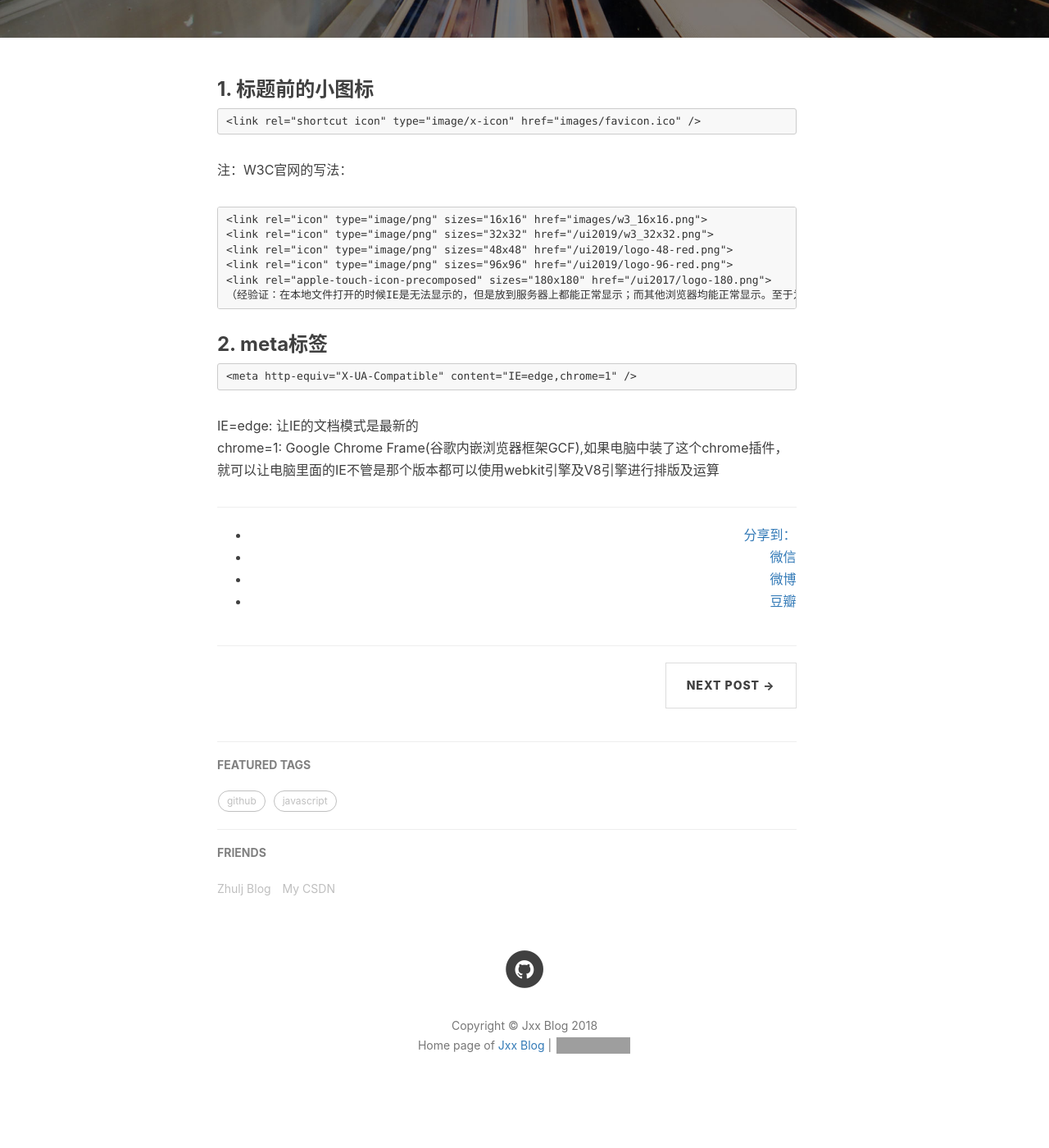
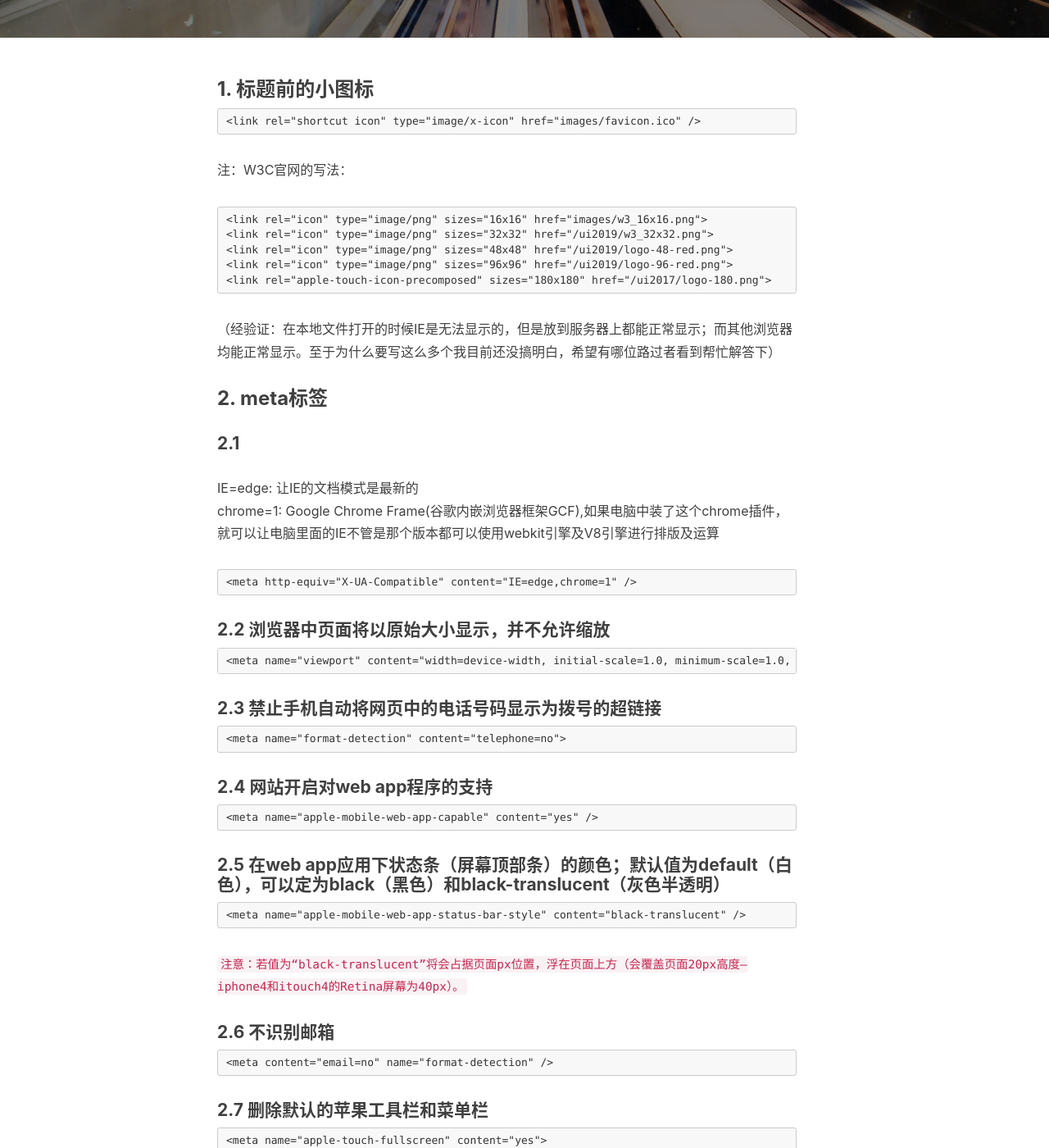
Before and after one commit to onepiece1991/onepiece1991.github.io, a Jekyll site: the page built from _posts/2018-09-21-html-2018.md, in a window 1280 px wide and 1400 px high, scrolled down 477 px. Shown: the whole window at 82% size. Built offline with Jekyll 4.4.1, drawn with Linux system fonts in a browser that asks for light colours; nearby versions of some CDN libraries; comment, search, counter and statistics services are not loaded; before the commit the page ends 1856 px from its top, so only the background shows below that; some of the changed text lies outside the part shown; grey boxes are pictures that could not be loaded.

Commit message:
html and css

````diff
--- a/_posts/2018-09-21-html-2018.md
+++ b/_posts/2018-09-21-html-2018.md
@@ -21,12 +21,79 @@ tags:
 <link rel="icon" type="image/png" sizes="48x48" href="/ui2019/logo-48-red.png">
 <link rel="icon" type="image/png" sizes="96x96" href="/ui2019/logo-96-red.png">
 <link rel="apple-touch-icon-precomposed" sizes="180x180" href="/ui2017/logo-180.png">
+```
 （经验证：在本地文件打开的时候IE是无法显示的，但是放到服务器上都能正常显示；而其他浏览器均能正常显示。至于为什么要写这么多个我目前还没搞明白，希望有哪位路过者看到帮忙解答下）
-```
 
 ### 2. meta标签
+
+#### 2.1
+IE=edge: 让IE的文档模式是最新的
+chrome=1: Google Chrome Frame(谷歌内嵌浏览器框架GCF),如果电脑中装了这个chrome插件，就可以让电脑里面的IE不管是那个版本都可以使用webkit引擎及V8引擎进行排版及运算
 ```
 <meta http-equiv="X-UA-Compatible" content="IE=edge,chrome=1" />
 ```
-IE=edge: 让IE的文档模式是最新的
-chrome=1: Google Chrome Frame(谷歌内嵌浏览器框架GCF),如果电脑中装了这个chrome插件，就可以让电脑里面的IE不管是那个版本都可以使用webkit引擎及V8引擎进行排版及运算
+
+#### 2.2 浏览器中页面将以原始大小显示，并不允许缩放
+```
+<meta name="viewport" content="width=device-width, initial-scale=1.0, minimum-scale=1.0, maximum-scale=1.0, user-scalable=no">
+```
+
+#### 2.3 禁止手机自动将网页中的电话号码显示为拨号的超链接
+```
+<meta name="format-detection" content="telephone=no">
+```
+
+#### 2.4 网站开启对web app程序的支持
+```
+<meta name="apple-mobile-web-app-capable" content="yes" />
+```
+
+#### 2.5 在web app应用下状态条（屏幕顶部条）的颜色；默认值为default（白色），可以定为black（黑色）和black-translucent（灰色半透明）
+```
+<meta name="apple-mobile-web-app-status-bar-style" content="black-translucent" />
+```
+
+`注意：若值为“black-translucent”将会占据页面px位置，浮在页面上方（会覆盖页面20px高度–iphone4和itouch4的Retina屏幕为40px）。`
+
+#### 2.6 不识别邮箱
+```
+<meta content="email=no" name="format-detection" />
+```
+
+#### 2.7 删除默认的苹果工具栏和菜单栏
+```
+<meta name="apple-touch-fullscreen" content="yes">
+```
+
+### 3. 根据显示屏幕的宽高和手机的横屏或者竖屏来显示不同的样式
+
+页面宽度小于900px时页面加载hp.css
+```
+<link rel="stylesheet" media="screen and (max-width:900px)" href="styles/hp.css" />
+```
+
+手机横屏的时候页面加载hp.css
+```
+<link rel="stylesheet" media="screen and (orientation:landscape)" href="styles/hp.css" />
+```
+orientation:landscape  （除portrait值情况外，都是landscape）手机横屏
+orientation:portrait   （指定输出设备中的页面可见区域高度大于或等于宽度）手机竖屏
+
+### 4. web app中icon和启动页（待验证）
+这个link就是设置web app的放置主屏幕上icon文件路径
+```
+<link rel="apple-touch-icon-precomposed" href="iphone_milanoo.png" />
+```
+
+`iOS用rel="apple-touch-icon",android 用rel="apple-touch-icon-precomposed"`
+使用：
+该路径需要注意的就是放到将网站的文档根目录下但不是服务器的文档的根目录。
+图片尺寸可以设定为57*57（px）或者Retina可以定为114*114（px），ipad尺寸为72*72（px）。
+
+这个link就是设置启动时候的界面（图片五），放置的路劲和上面类似。
+```
+<link rel="apple-touch-startup-image" href="milanoo_startup.png" />
+```
+使用：
+该路径需要注意的就是放到将网站的文档根目录下但不是服务器的文档的根目录。
+官方规定启动界面的尺寸必须为 320*640（px），原本以为Retina屏幕可以支持双倍，但是不支持，图片显示不出来。
````
Also changed, not shown: _posts/2018-09-20-css-2018.md (added, +20 -0 lines), img/in-post/post-css/emTable.png (added).
